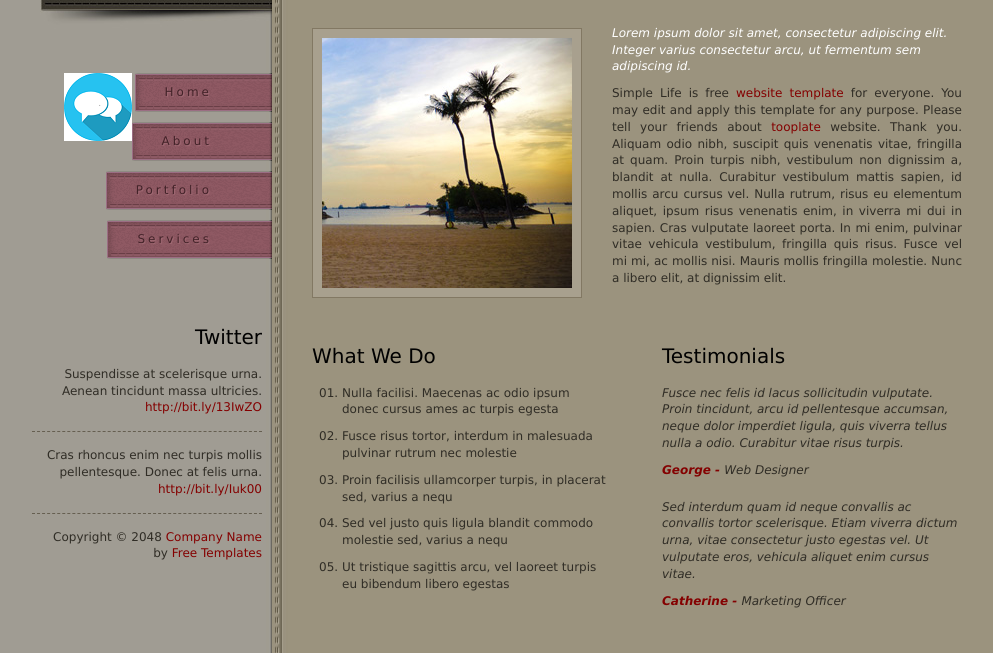
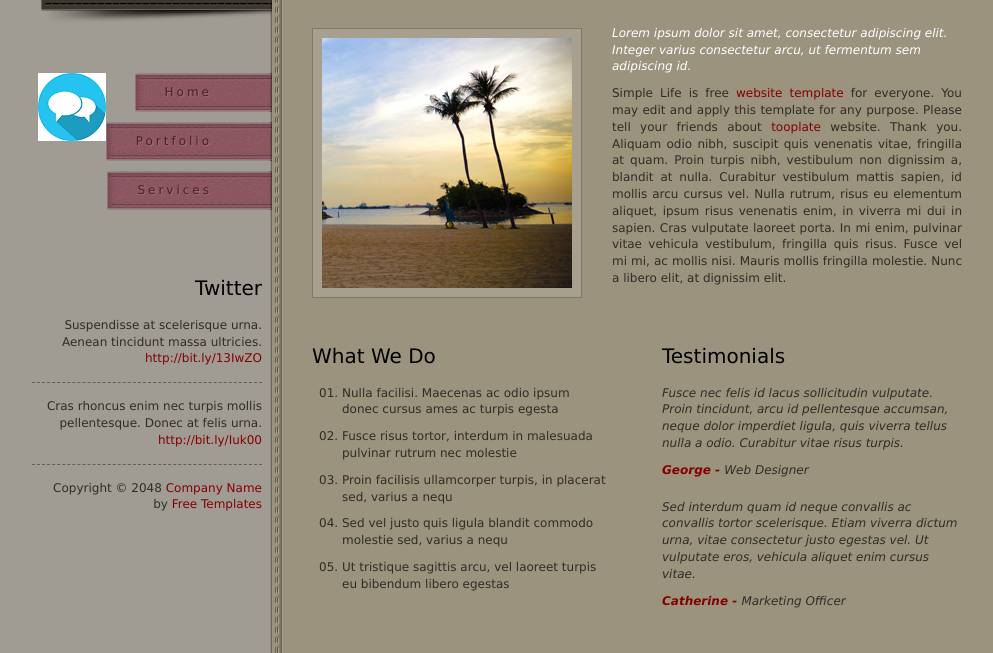
Before and after one commit to swapD69420/einsteinchatbot.github.io, a plain HTML site: page index.html in a window 1280 px wide. Shown: the part 147-800 px from the top of the page, without its empty margins (128-1121 px from the left). Drawn offline with Linux system fonts and the light colour scheme; a script that the page names is missing.

Commit message:
Update index.html

```diff
--- a/index.html
+++ b/index.html
@@ -72,7 +72,7 @@ function toggle(el){
 			<div id="tooplate_menu">
 				<ul>
 					<li><a href="#home" class="home"><span></span>Home</a></li>
-					<li><a href="#about" class="about"><span></span>About</a></li>
+
 					<li><a href="#portfolio" class="portfolio"><span></span>Portfolio</a></li>
 					<li><a href="#services" class="services"><span></span>Services</a></li>
 					<li><input type="image" src="images/chatlogo1.png" class="chatopen" onclick="toggle(this);"/></li>
```
